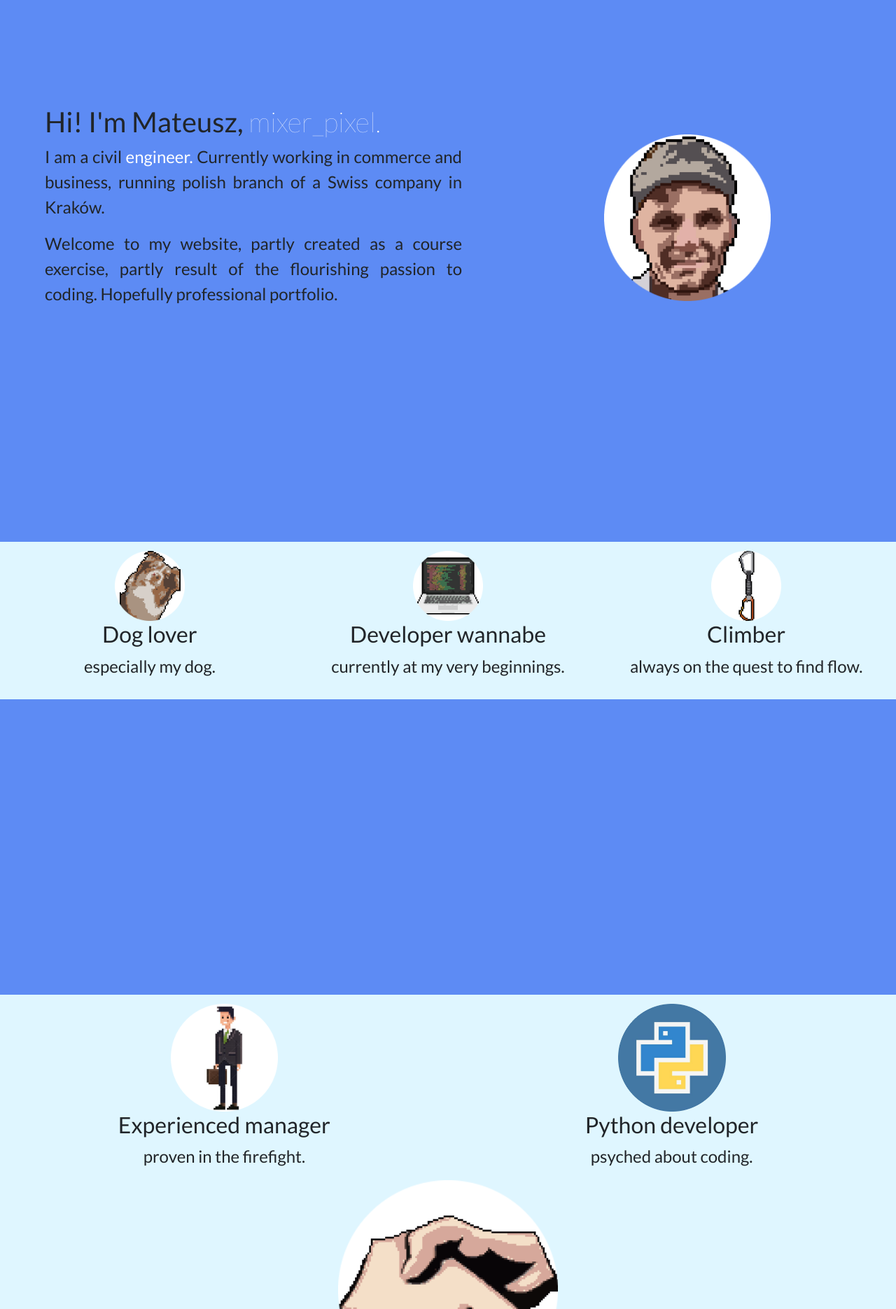
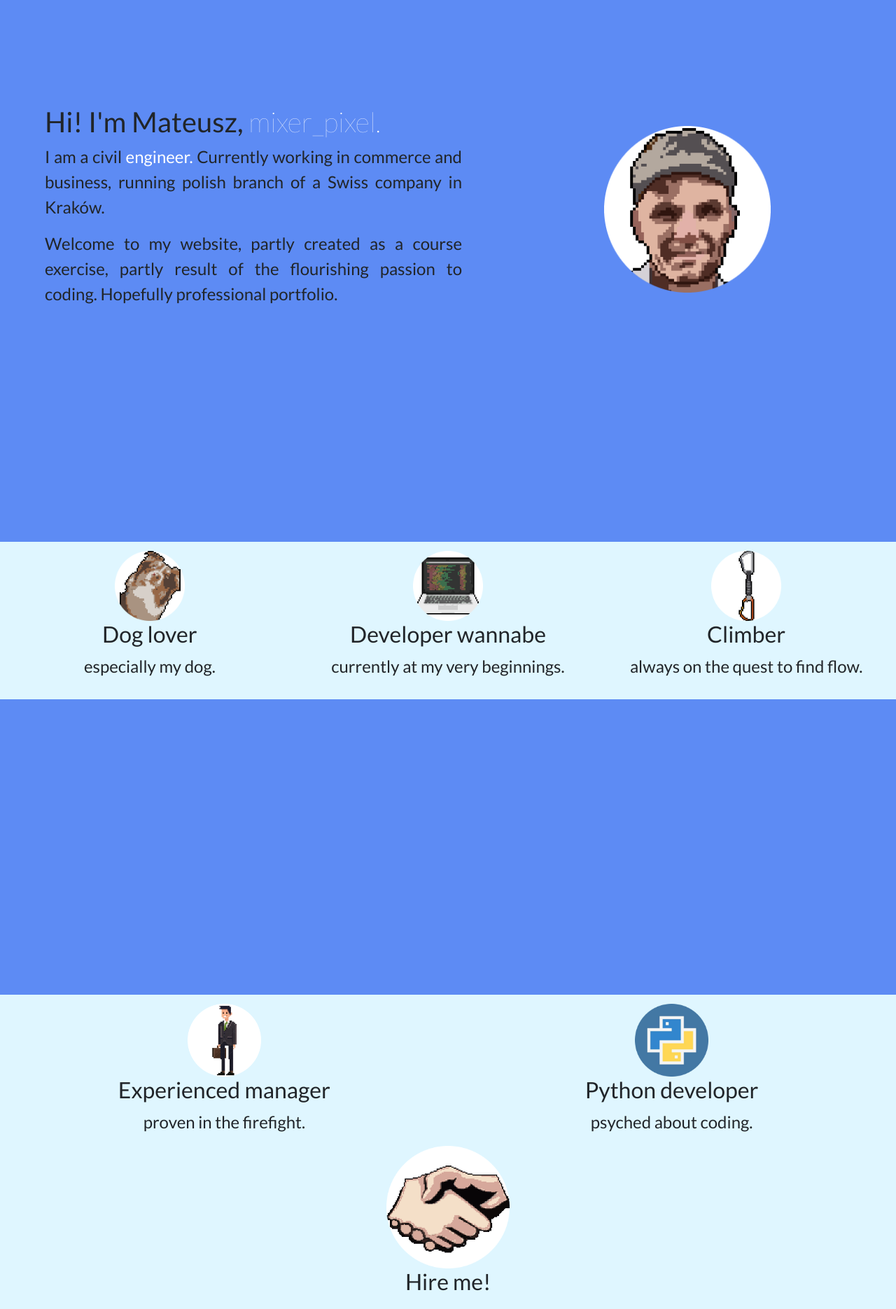
Before and after one commit to matzieba/card, a Flask app: page / in a window 1280 px wide. Shown: the part 106-1976 px from the top of the page at 70% size. Run offline with Flask 2, Linux system fonts and the light colour scheme; some libraries are stand-ins or nearby versions.

Commit message:
circle sizes

```diff
--- a/static/css/styles.css
+++ b/static/css/styles.css
@@ -68,7 +68,7 @@
 
 .profil-picture {
     width:40%;
-    padding-top:7%;
+    padding-top:5%;
 }
 .greeting {
     margin-left:5%;
@@ -99,19 +99,19 @@
     }
 
 .hire_me_img {
-    width:25%;
+    width:17%;
 }
 
 .hire_me_img:hover {
-    width:26%;
+    width:18%;
 }
 
 .hire_me_button {
-    width:25%;
+    width:14%;
 }
 
 .hire_me_button:hover {
-    width:26%;
+    width:15%;
 }
 
 #hire-button{
```
